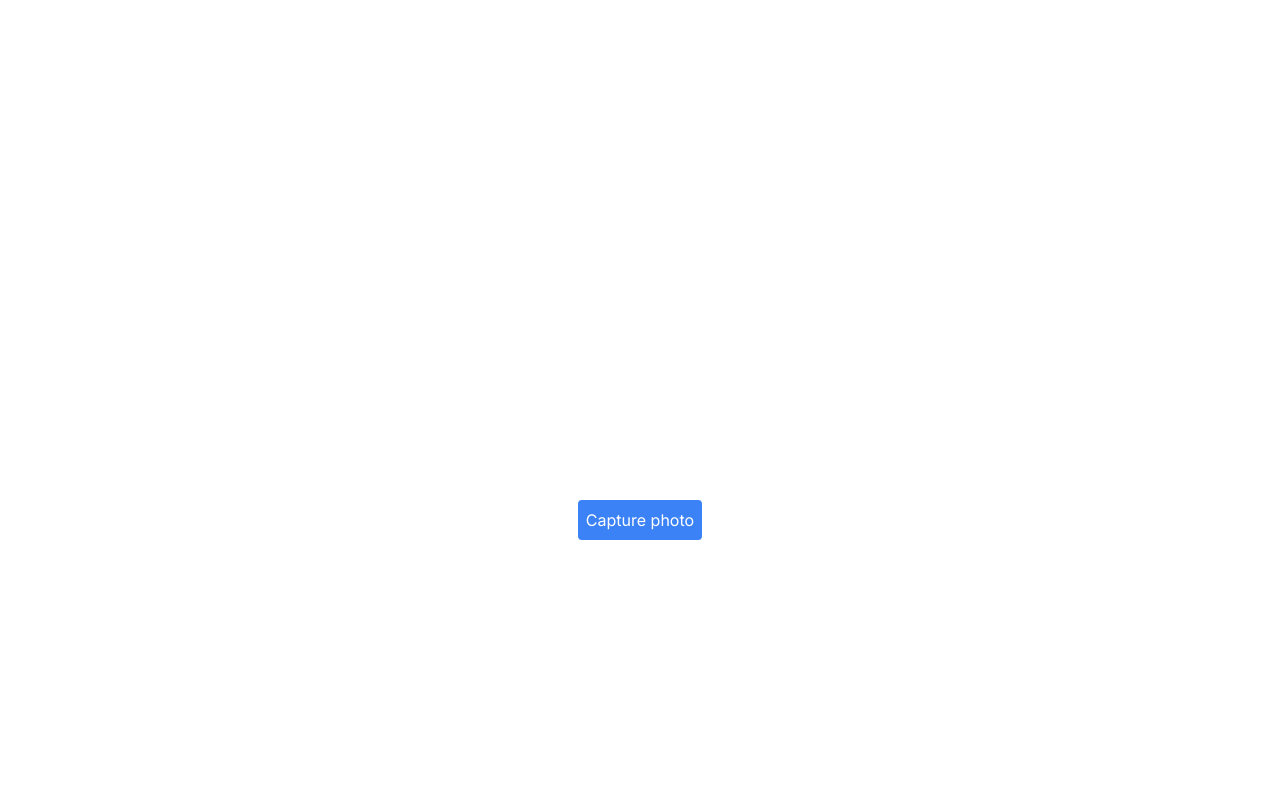
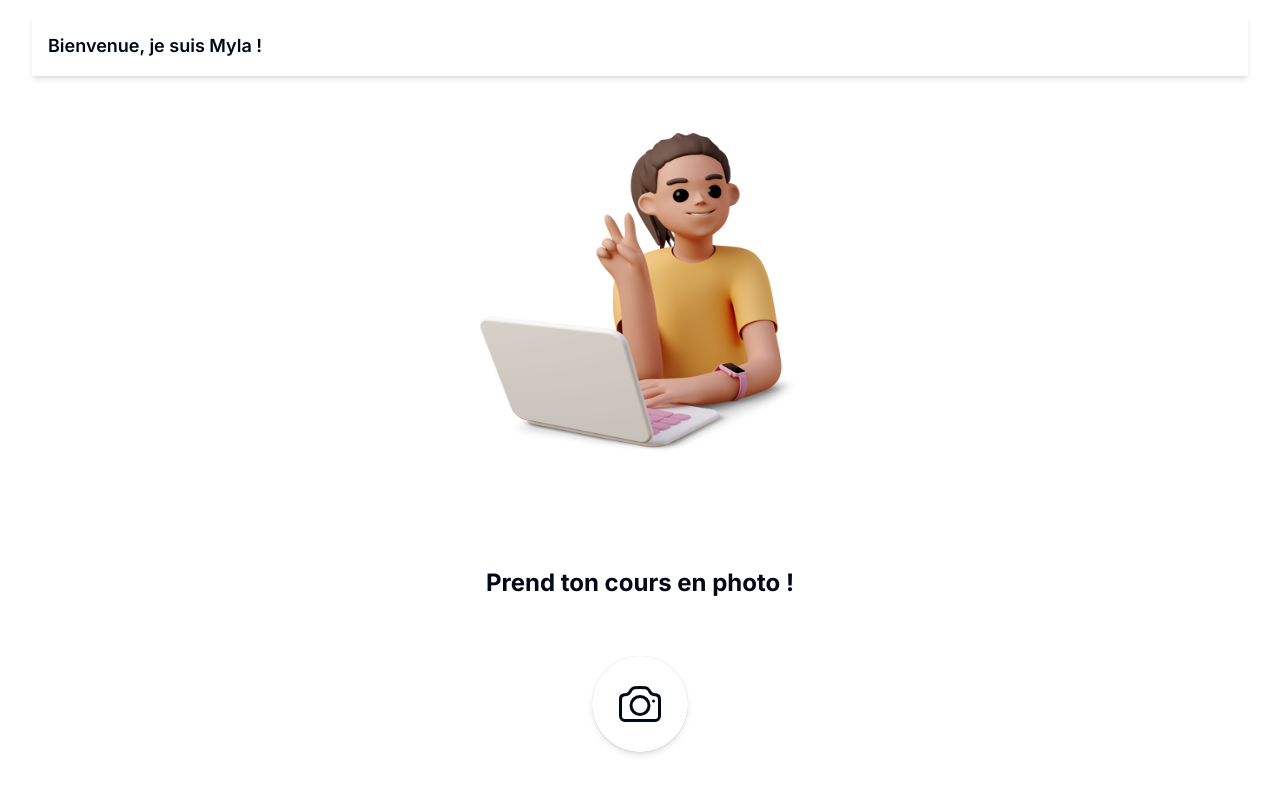
Before and after one commit to MatthieuVeillon/myla, a Next.js app: page / in a window 1280 px wide. Shown: the top 794 px of the page. Built offline with nearby package versions, Linux system fonts and the light colour scheme; no server answers.

Commit message:
feat:UI component

```diff
--- a/src/app/page.tsx
+++ b/src/app/page.tsx
@@ -4,6 +4,7 @@ import {Suspense, useCallback, useRef, useState} from 'react';
 import {useRouter, useSearchParams} from 'next/navigation';
 import Webcam from 'react-webcam';
 import {useGlobalStore} from "@/state/store";
+import MobilePage from "@/app/take-photo-lessons/page";
 
 
 const WebcamCapture = () => {
@@ -29,18 +30,19 @@ const WebcamCapture = () => {
     };
 
     return (
-        <div className="flex flex-col items-center justify-center min-h-screen py-2">
-            <Webcam
-                audio={false}
-                ref={webcamRef}
-                screenshotFormat="image/jpeg"
-                className="w-full max-w-md"
-                videoConstraints={videoConstraints}
-            />
-            <button onClick={capture} className="mt-4 p-2 bg-blue-500 text-white rounded">
-                Capture photo
-            </button>
-        </div>
+        <MobilePage></MobilePage>
+        // <div className="flex flex-col items-center justify-center min-h-screen py-2">
+        //     <Webcam
+        //         audio={false}
+        //         ref={webcamRef}
+        //         screenshotFormat="image/jpeg"
+        //         className="w-full max-w-md"
+        //         videoConstraints={videoConstraints}
+        //     />
+        //     <button onClick={capture} className="mt-4 p-2 bg-blue-500 text-white rounded">
+        //         Capture photo
+        //     </button>
+        // </div>
     );
 };
 
--- /dev/null
+++ b/src/app/take-photo-lessons/page.tsx
@@ -0,0 +1,96 @@
+import React from 'react';
+import Webcam from 'react-webcam';
+
+const MobilePage = () => {
+    const webcamRef = React.useRef(null);
+    const [showCamera, setShowCamera] = React.useState(false);
+    const [capturedImages, setCapturedImages] = React.useState([]); // State to store captured images
+
+    const handleButtonClick = () => {
+        setShowCamera(true);
+    };
+
+    const capture = () => {
+        // Access the webcam using the webcamRef and capture the photo
+        const imageSrc = webcamRef.current.getScreenshot();
+        // Check if the number of captured images is less than 10 before adding a new image
+        if (capturedImages.length < 10) {
+            // Update state with captured images
+            setCapturedImages([...capturedImages, imageSrc]);
+        }
+    };
+
+    // Function to toggle camera view
+    const toggleCamera = () => {
+        setShowCamera((prev) => !prev);
+        if (!showCamera) {
+            setCapturedImages([]); // Reset captured images when camera view is toggled
+        }
+    };
+
+    return (
+        <div className="relative flex flex-col h-screen justify-between bg-cover bg-center p-4">
+            {/* Display camera when button is clicked */}
+            {showCamera ? (
+                <>
+                    <img src="takePhoto.png" alt="Prend une photo"
+                         className="absolute top-5 right-1/2 transform translate-x-1/2 w-52 h-46"/>
+                    <div className="flex flex-col items-center justify-center flex-grow">
+                        <Webcam
+                            audio={false}
+                            ref={webcamRef}
+                            screenshotFormat="image/jpeg"
+                            className="w-full max-w-md rounded-md overflow-hidden"
+                        />
+                        <div className="flex justify-between mt-4">
+                            <button onClick={capture} className="px-4 py-2 bg-blue-500 text-white rounded-md">Prend une photo
+                            </button>
+                        </div>
+                        {/* Display a list of captured images */}
+                        <div className="mt-4">
+                            {capturedImages.map((image, index) => (
+                                <img key={index} src={image} alt={`Captured ${index}`} className="w-24 h-24 rounded-md shadow-md mr-2 mb-2"/>
+                            ))}
+                        </div>
+                    </div>
+                </>
+            ) : (
+                <>
+                    {/* Your existing content when camera is not shown */}
+                    {/* Top left corner content */}
+                    <div className="relative flex items-center space-x-4 p-4 shadow-md">
+                        {/* Your SVG */}
+                        <span className="text-lg font-semibold">Bienvenue, je suis Myla !</span>
+                    </div>
+
+                    {/* Centered content */}
+                    <div className="relative flex flex-col justify-center items-center flex-grow">
+                        <img src="/hello.png" alt="hello"
+                             className="w-75 h-75 md:w-48 md:h-48 lg:w-64 lg:h-64 xl:w-80 xl:h-80"/>
+                    </div>
+
+                    {/* Bottom centered content */}
+                    <h1 className="relative flex flex-col justify-center items-center flex-grow text-2xl font-bold">Prend
+                        ton cours en photo !</h1>
+
+                    {/* Bottom centered icon button */}
+                    <div className="relative flex justify-center pb-8">
+                        <button onClick={handleButtonClick}
+                                className="flex items-center justify-center w-24 h-24 bg-white rounded-full shadow-md backdrop-blur-lg backdrop-brightness-50">
+                            <svg xmlns="http://www.w3.org/2000/svg" fill="none" viewBox="0 0 24 24" strokeWidth={1.5}
+                                 stroke="currentColor" className="size-12">
+                                <path strokeLinecap="round" strokeLinejoin="round"
+                                      d="M6.827 6.175A2.31 2.31 0 0 1 5.186 7.23c-.38.054-.757.112-1.134.175C2.999 7.58 2.25 8.507 2.25 9.574V18a2.25 2.25 0 0 0 2.25 2.25h15A2.25 2.25 0 0 0 21.75 18V9.574c0-1.067-.75-1.994-1.802-2.169a47.865 47.865 0 0 0-1.134-.175 2.31 2.31 0 0 1-1.64-1.055l-.822-1.316a2.192 2.192 0 0 0-1.736-1.039 48.774 48.774 0 0 0-5.232 0 2.192 2.192 0 0 0-1.736 1.039l-.821 1.316Z"/>
+                                <path strokeLinecap="round" strokeLinejoin="round"
+                                      d="M16.5 12.75a4.5 4.5 0 1 1-9 0 4.5 4.5 0 0 1 9 0ZM18.75 10.5h.008v.008h-.008V10.5Z"/>
+                            </svg>
+
+                        </button>
+                    </div>
+                </>
+            )}
+        </div>
+    );
+};
+
+export default MobilePage;
```
Also changed, not shown: public/hello.png (added), public/takePhoto.png (added).
